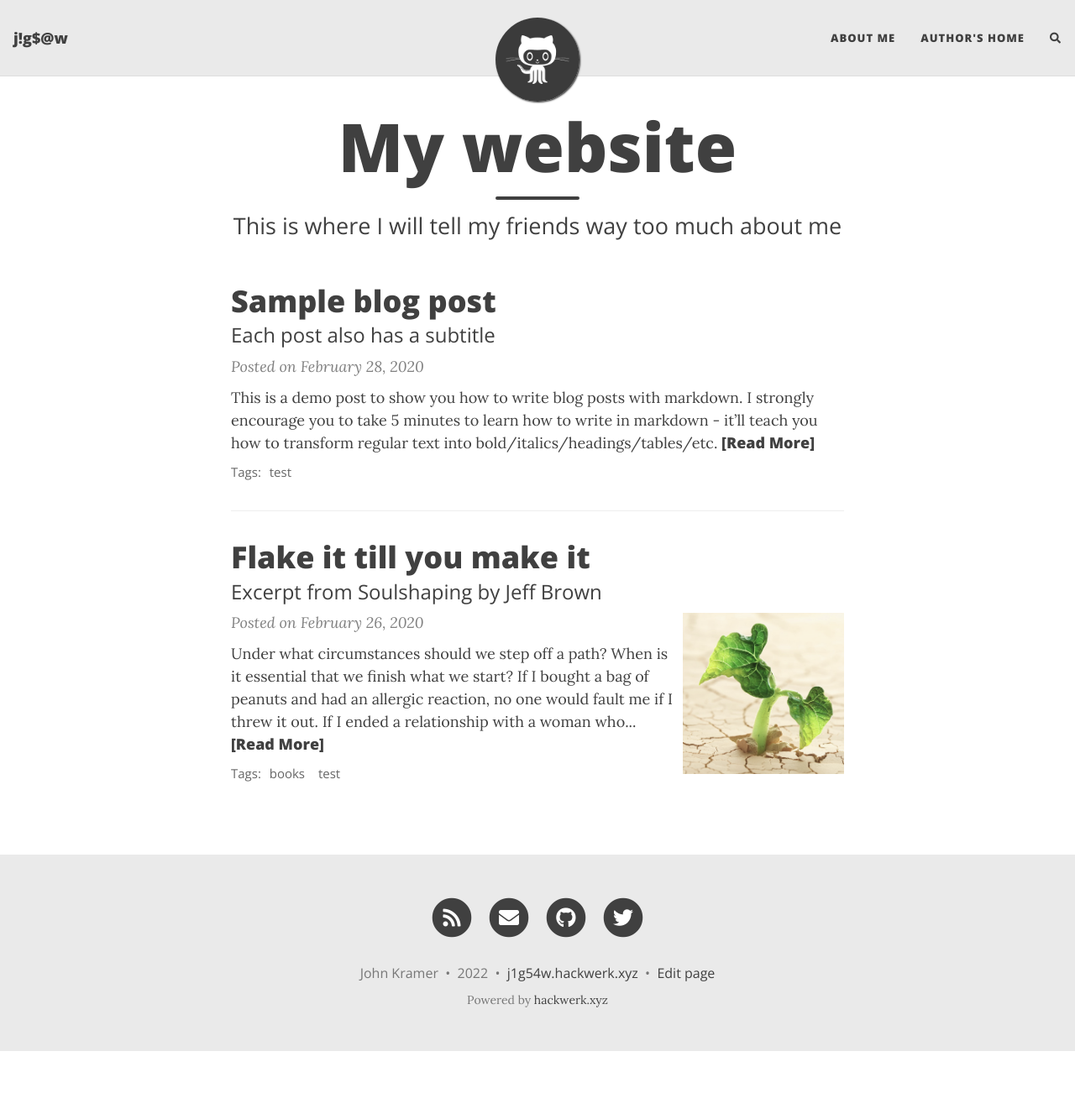
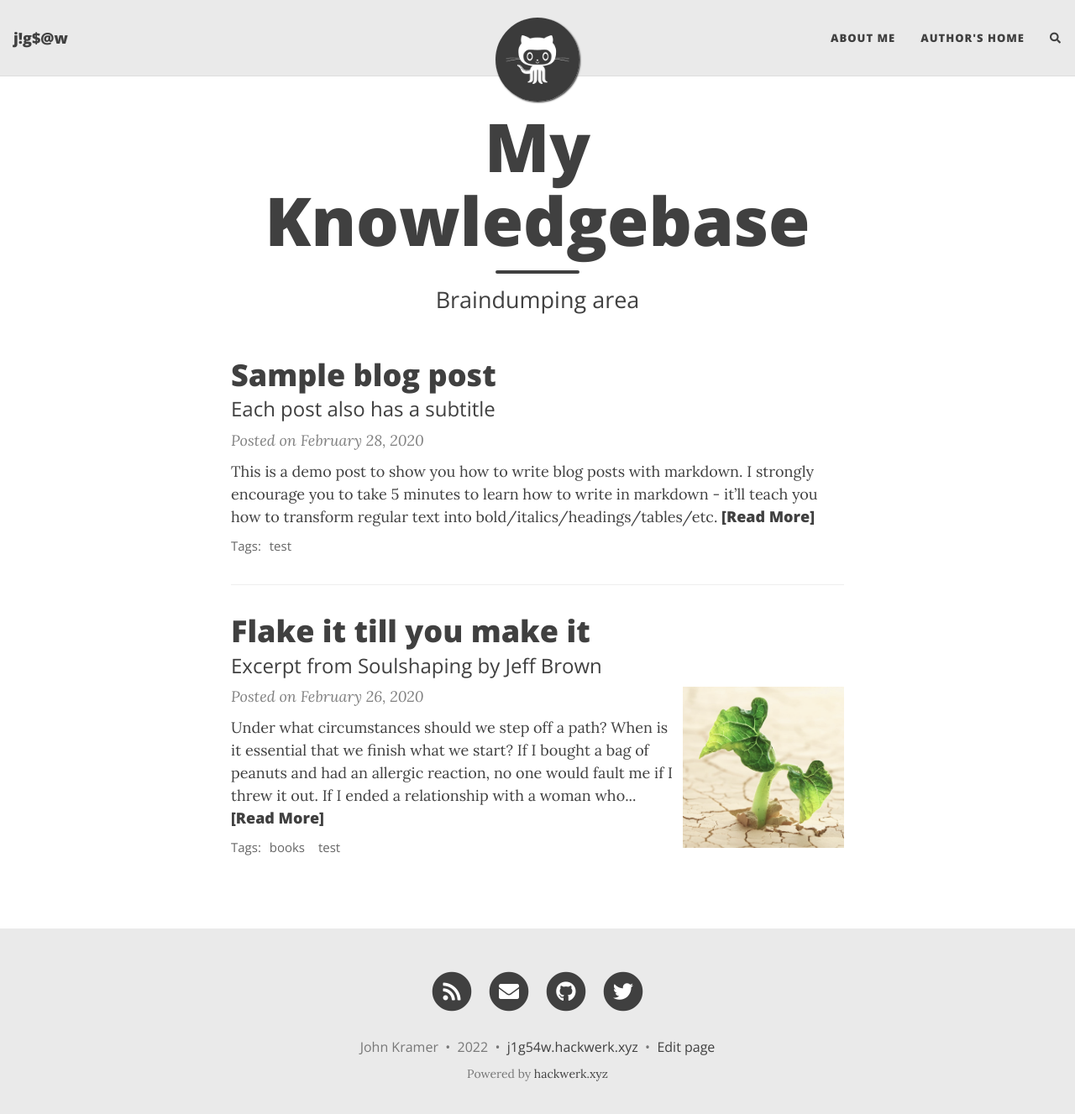
Before and after one commit to j1g54w1337/j1g54w1337.github.io, a Jekyll site: the page built from index.html, in a window 1280 px wide and 1340 px high. Shown: the top 1327 px of the window at 84% size. Built offline with Jekyll 4.4.1, drawn with Linux system fonts in a browser that asks for light colours; nearby versions of some CDN libraries; the list of posts is cut into pages by our own code; comment, search, counter and statistics services are not loaded; a file with an impossible date is left out.

Commit message:
Updating main page

```diff
--- a/index.html
+++ b/index.html
@@ -1,5 +1,5 @@
 ---
 layout: home
-title: My website
-subtitle: This is where I will tell my friends way too much about me
+title: My Knowledgebase
+subtitle: Braindumping area
 ---
```
